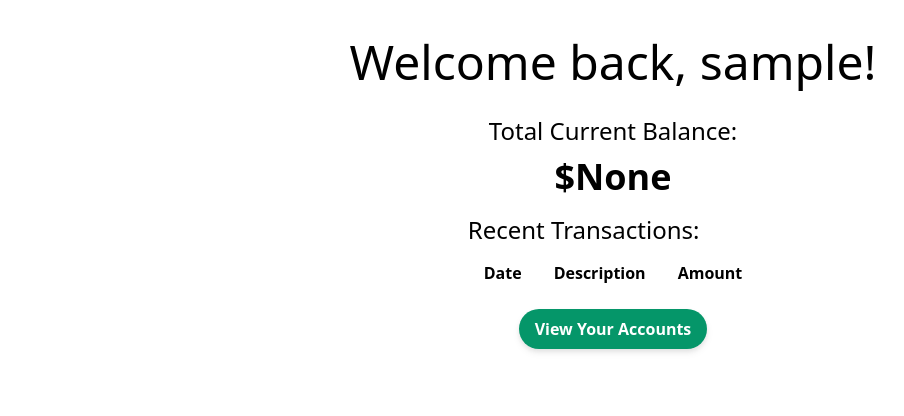
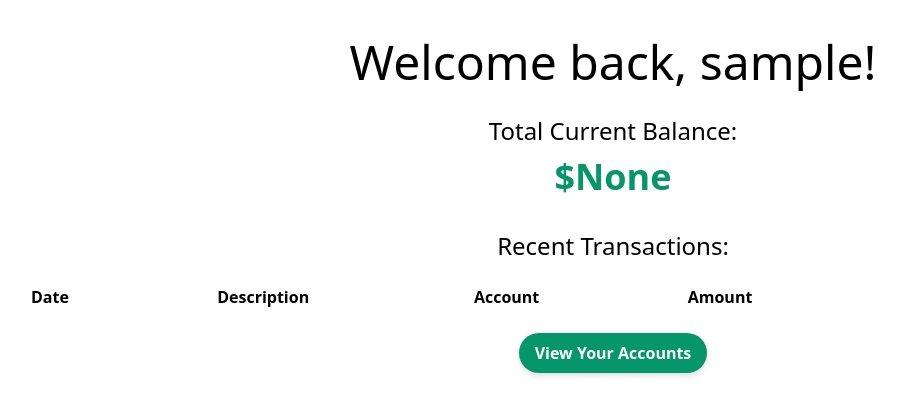
Before and after one commit to pkeen/casharoo, a Django app: page / in a window 1280 px wide. Shown: the part 48-464 px from the top of the page, without its empty margins (27-931 px from the left). Run offline with Django 4.2, Linux system fonts and the light colour scheme; the visitor is signed in with stand-in values (Sample User, id 1); data that the repository does not hold is empty; style sheets or scripts are compiled from the project's sources; some libraries are stand-ins or nearby versions.

Commit message:
index page complete

```diff
--- a/main_app/templates/home.html
+++ b/main_app/templates/home.html
@@ -6,28 +6,32 @@
         <h1 class="mb-2 mt-0 text-5xl font-medium leading-tight text-primary self-center">Welcome back, {{ user.username }}!</h1>
 
         <h2 class="mt-4 text-2xl font-medium leading-tight text-primary">Total Current Balance:</h2>
-        <h2 class="mt-2 text-4xl font-bold leading-tight text-primary">${{ total_balance }}</h2>
+        <h2 class="mt-2 text-4xl font-bold leading-tight text-primary text-emerald-600">${{ total_balance }}</h2>
 
-        <div class="mt-4">
-            <h2 class="text-2xl font-medium leading-tight text-primary">Recent Transactions:</h2>
-            <table class="table-auto mt-2 w-full">
+        <div class="mt-8 w-full text-center">
+            <h2 class="text-2xl font-medium leading-tight text-primary text-center">Recent Transactions:</h2>
+            <div class="mt-2 w-full sm:w-3/4 lg:w-2/3">
+              <table class="table-auto mt-4 w-full">
                   <thead>
                       <tr>
                           <th class="px-4 py-2">Date</th>
                           <th class="px-4 py-2">Description</th>
+                          <th class="px-4 py-2">Account</th>
                           <th class="px-4 py-2">Amount</th>
                       </tr>
                   </thead>
                   <tbody>
                       {% for transaction in transactions|dictsortreversed:"date" %}
-                        <tr>
+                          <tr class="{% cycle 'bg-gray-100' 'bg-white' %}">
                               <td class="px-4 py-2">{{ transaction.date }}</td>
                               <td class="px-4 py-2">{{ transaction.title }}</td>
+                              <td class="px-4 py-2">{{ transaction.account.name }}</td>
                               <td class="px-4 py-2">${{ transaction.amount }}</td>
                           </tr>
                       {% endfor %}
                   </tbody>
               </table>
+            </div>
         </div>
 
         <a href="/accounts/" class="btn-main mt-4">
```
Also changed, not shown: main_app/templates/base.html (line endings or trailing spaces). Lines whose indentation alone changed are shown as unchanged.
